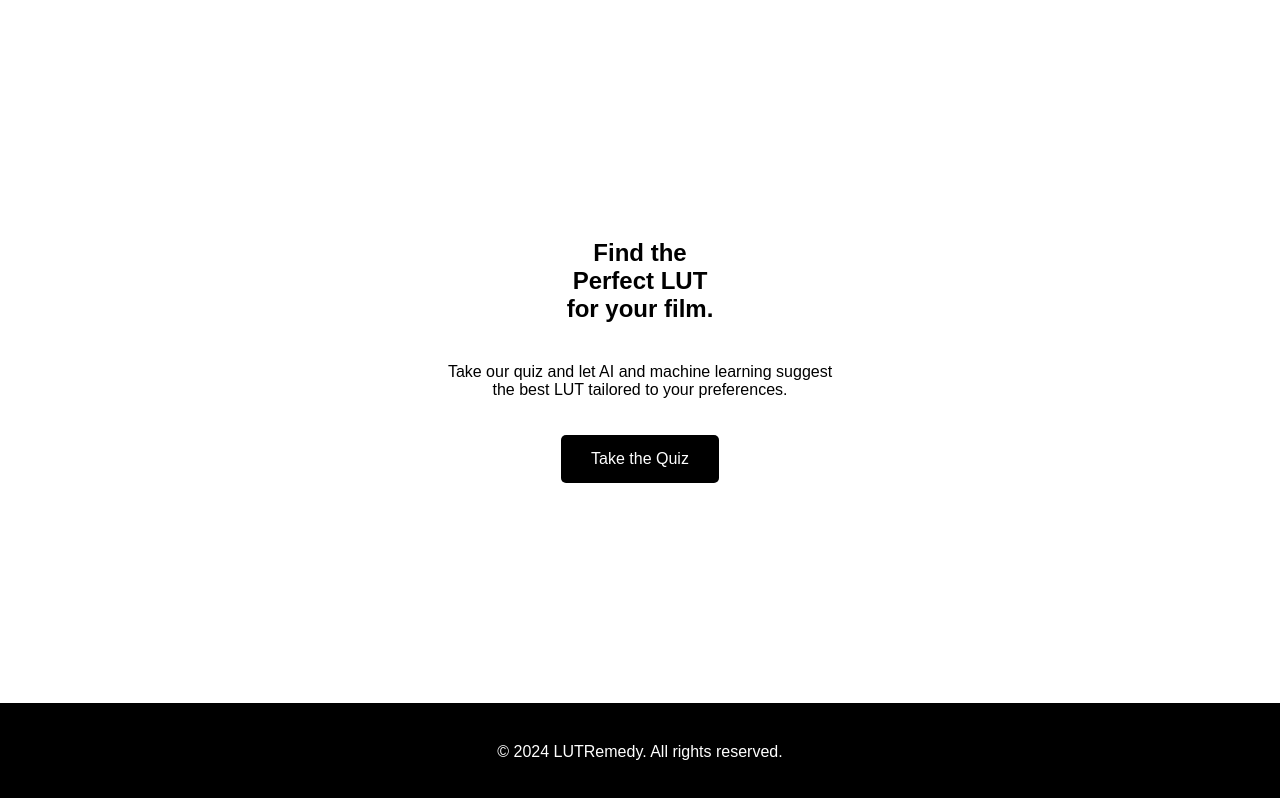
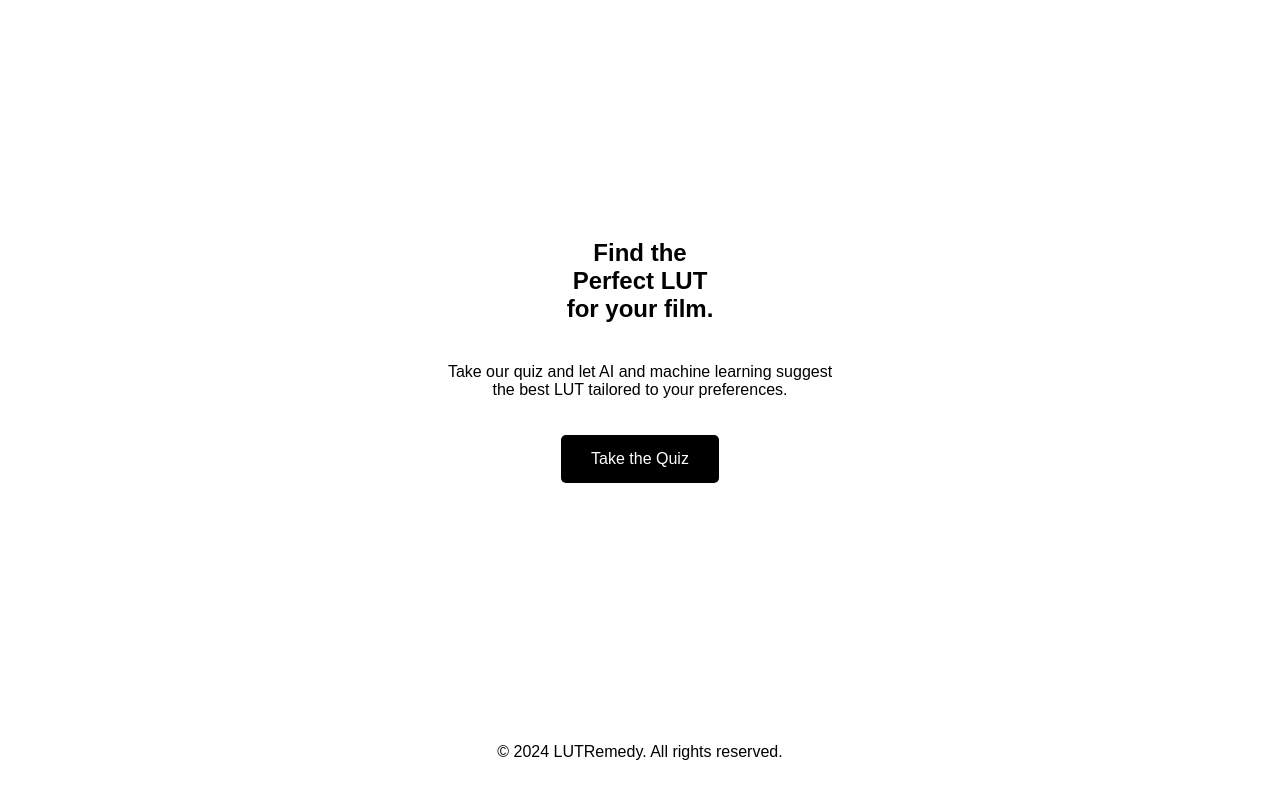
Before and after one commit to chiswanjostan/lutremedy, a plain HTML site: page index.html in a window 1280 px wide. Shown: the part 98-896 px from the top of the page. Drawn offline with Linux system fonts and the light colour scheme.

Commit message:
Update style.css

```diff
--- a/style.css
+++ b/style.css
@@ -88,8 +88,8 @@ nav ul li a {
 }
 
 footer {
-    background-color: #000; /* changed to black */
-    color: #fff;
+    background-color: #fff; /* changed to black */
+    color: #000;
     text-align: center;
     padding: 20px 0; /* increased padding */
 }
```
